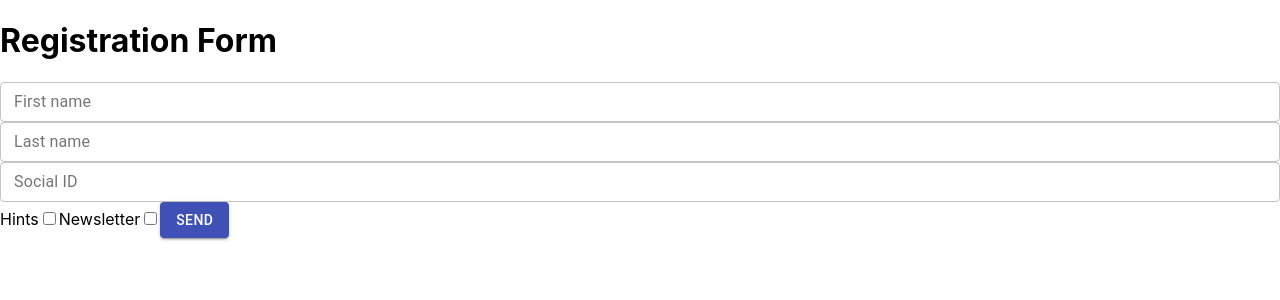
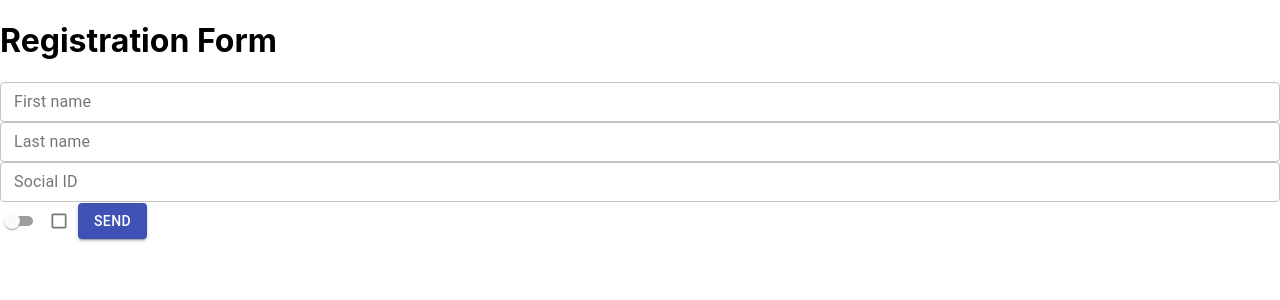
Before and after one commit to Nadyan/form-react, a React (Create React App) app: page / in a window 1280 px wide. Shown: the top 300 px of the page. Built offline with nearby package versions, Linux system fonts and the light colour scheme.

Commit message:
checkbox and switch fields

```diff
--- a/src/components/RegistrationForm/index.js
+++ b/src/components/RegistrationForm/index.js
@@ -1,12 +1,12 @@
-import { Button, TextField } from '@material-ui/core';
-import React, { Fragment } from 'react';
+import { Button, TextField, Switch, Checkbox } from '@material-ui/core';
+import React from 'react';
 
 export default function RegistrationForm() {
 
     // aahooooy!
 
     return (
-        <Fragment>
+        <div>
             <h1>Registration Form</h1>
             <form>
 
@@ -34,16 +34,22 @@ export default function RegistrationForm() {
                     fullWidth="true"
                 />
 
-                <label>Hints</label>
-                <input type="checkbox"></input>
+                <Switch
+                    id="field-hints"
+                    label="Hints"
+                    size="small"
+                />
 
-                <label>Newsletter</label>
-                <input type="checkbox"></input>
+                <Checkbox
+                    id="field-newsletter"
+                    label="Newsletter"
+                    size="small"
+                />
 
                 <Button type="submit" variant="contained" color="primary">
                     Send
                 </Button>
             </form>
-        </Fragment>
+        </div>
     );
 }
```
Also changed, not shown: 1 other file (tests, documents, lock files or other folders).
